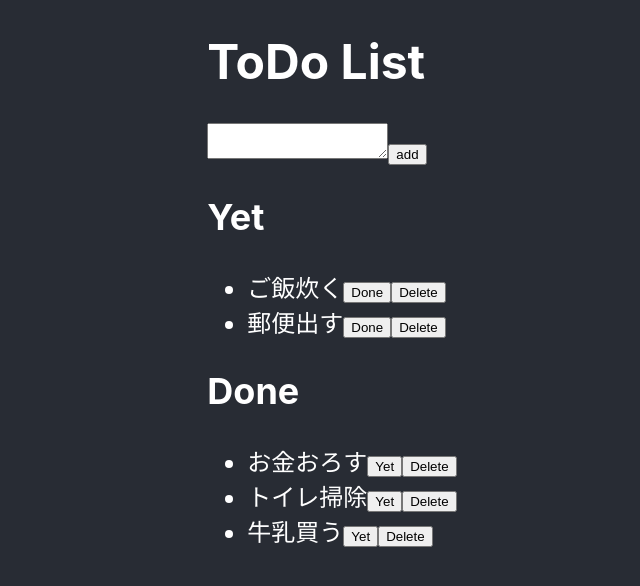
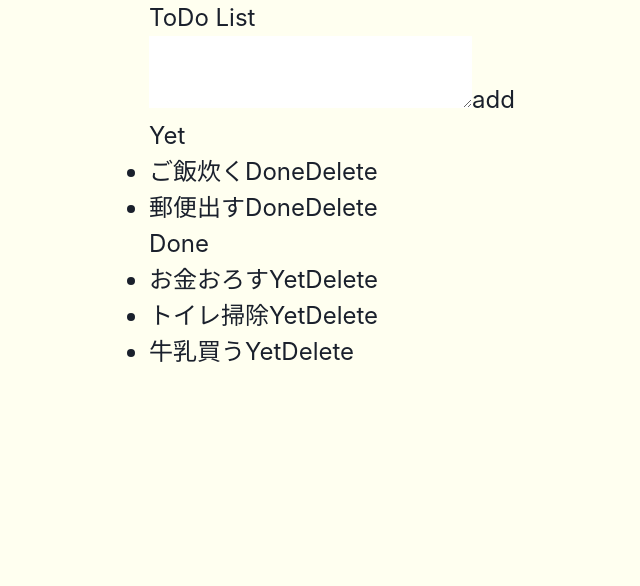
Before and after one commit to udaikue/todo-app, a React (Create React App) app: page / in a window 1280 px wide. Shown: the top 586 px of the page, without its empty margins (308-948 px from the left). Built offline with nearby package versions, Linux system fonts and the light colour scheme; data requests are answered from the project's data file.

Commit message:
Chakra UI をインストール

```diff
--- a/package.json
+++ b/package.json
@@ -3,10 +3,14 @@
   "version": "0.1.0",
   "private": true,
   "dependencies": {
+    "@chakra-ui/react": "^2.2.4",
+    "@emotion/react": "^11",
+    "@emotion/styled": "^11",
     "@testing-library/jest-dom": "^5.16.4",
     "@testing-library/react": "^13.3.0",
     "@testing-library/user-event": "^13.5.0",
     "axios": "^0.27.2",
+    "framer-motion": "^6",
     "react": "^18.2.0",
     "react-dom": "^18.2.0",
     "react-scripts": "5.0.1",
--- a/src/index.css
+++ /dev/null
@@ -1,13 +0,0 @@
-body {
-  margin: 0;
-  font-family: -apple-system, BlinkMacSystemFont, 'Segoe UI', 'Roboto', 'Oxygen',
-    'Ubuntu', 'Cantarell', 'Fira Sans', 'Droid Sans', 'Helvetica Neue',
-    sans-serif;
-  -webkit-font-smoothing: antialiased;
-  -moz-osx-font-smoothing: grayscale;
-}
-
-code {
-  font-family: source-code-pro, Menlo, Monaco, Consolas, 'Courier New',
-    monospace;
-}
--- a/src/index.js
+++ b/src/index.js
@@ -1,11 +1,16 @@
-import React from 'react';
+import React from "react";
 import ReactDOM from 'react-dom/client';
-import './index.css';
+
+import { ChakraProvider } from '@chakra-ui/react';
+import theme from './theme/theme';
+
 import App from './components/App';
 
 const root = ReactDOM.createRoot(document.getElementById('root'));
 root.render(
   <React.StrictMode>
-    <App />
-  </React.StrictMode>
+    <ChakraProvider theme={theme}>
+      <App />
+    </ChakraProvider>
+  </React.StrictMode>,
 );
--- /dev/null
+++ b/src/theme/theme.js
@@ -0,0 +1,18 @@
+import { extendTheme } from '@chakra-ui/react';
+
+const theme = extendTheme({
+  styles: {
+    global: {
+      body: {
+        backgroundColor: 'yellow.50',
+        color: 'gray.800',
+      },
+      p: {
+        fontSize: { base: 'md', md: 'lg' },
+        lineHeight: 'tall'
+      }
+    }
+  }
+});
+
+export default theme;
```
Also changed, not shown: 1 other file (tests, documents, lock files or other folders).
